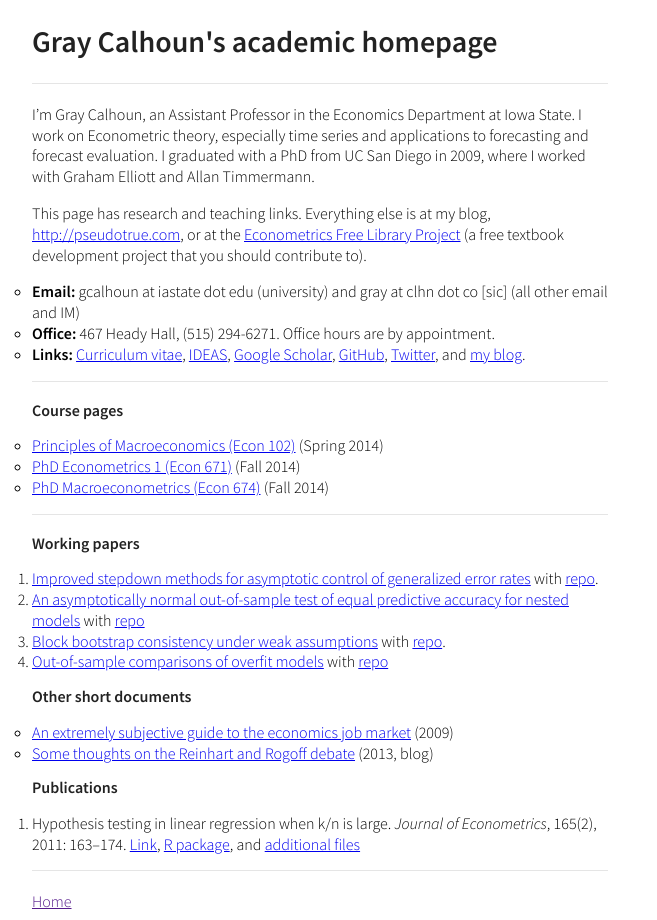
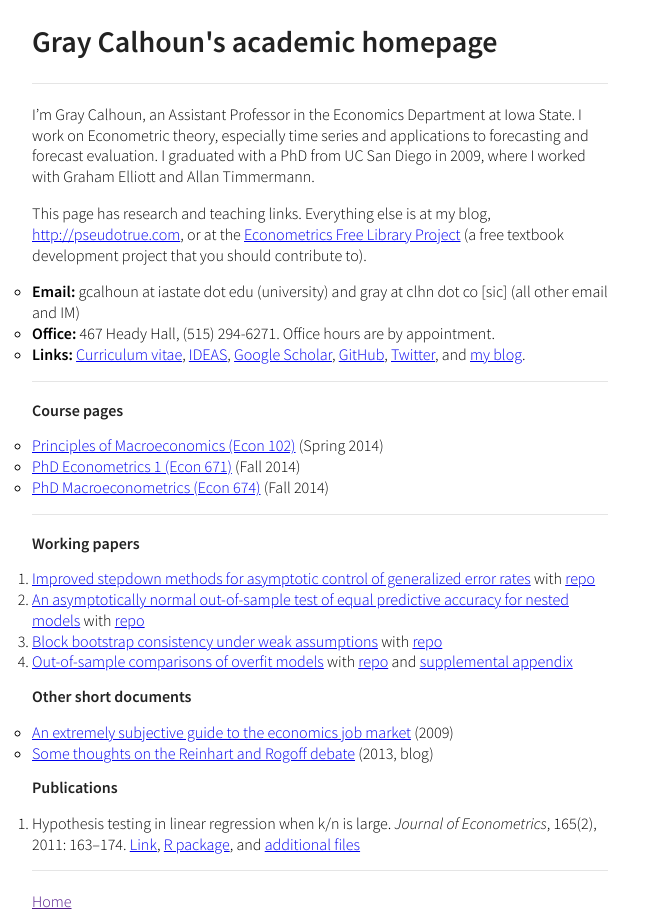
Before and after one commit to mmkuang/grayclhn.github.io, a Jekyll site: the page built from index.md, in a window 1280 px wide. Shown: the whole page, without its empty margins (0-657 px from the left). Built offline with Jekyll 4.4.1, drawn with Linux system fonts in a browser that asks for light colours; Markdown is read by kramdown in place of the engine named in the settings.

Commit message:
Add appendix for oos-overfit paper

```diff
--- a/index.md
+++ b/index.md
@@ -41,16 +41,17 @@ contribute to).
 ## Working papers
 1. [Improved stepdown methods for asymptotic control of generalized
    error rates](dl/calhoun-stepdown.pdf)
-   with [repo](https://github.com/grayclhn/stepdown-paper).
+   with [repo](https://github.com/grayclhn/stepdown-paper)
 1. [An asymptotically normal out-of-sample test of equal predictive
    accuracy for nested models](dl/calhoun-mixed-window.pdf)
    with [repo](https://github.com/grayclhn/mixedwindow)
 1. [Block bootstrap consistency under weak
    assumptions](http://www.econ.iastate.edu/research/working-papers/p14313)
-   with [repo](https://github.com/grayclhn/statboot-paper).
+   with [repo](https://github.com/grayclhn/statboot-paper)
 1. [Out-of-sample comparisons of overfit
    models](http://www.econ.iastate.edu/research/working-papers/p12462)
-   with [repo](https://github.com/grayclhn/oos-overfit)
+   with [repo](https://github.com/grayclhn/oos-overfit) and
+   [supplemental appendix](dl/calhoun-oosoverfit-appendix.pdf)
 
 ## Other short documents
 * [An extremely subjective guide to the economics job
```
Also changed, not shown: 1 other file.
